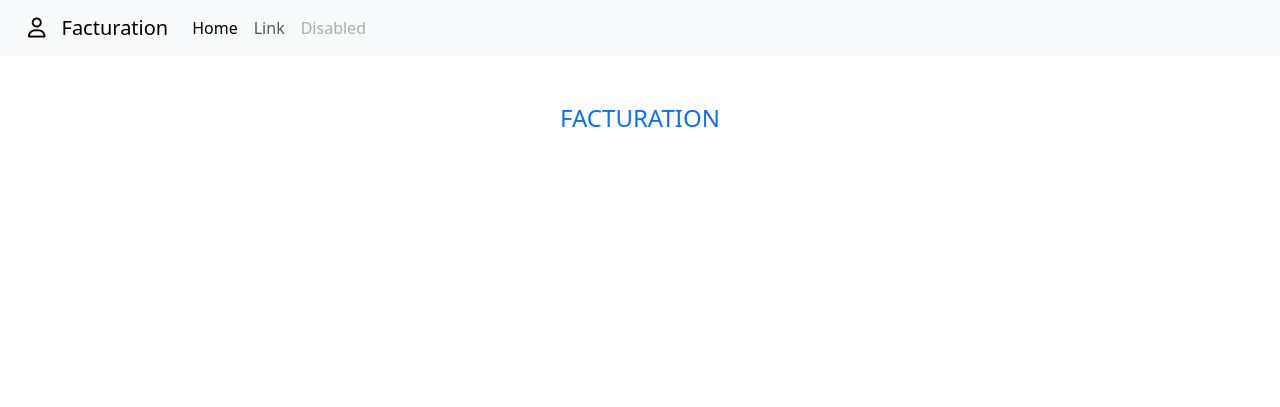
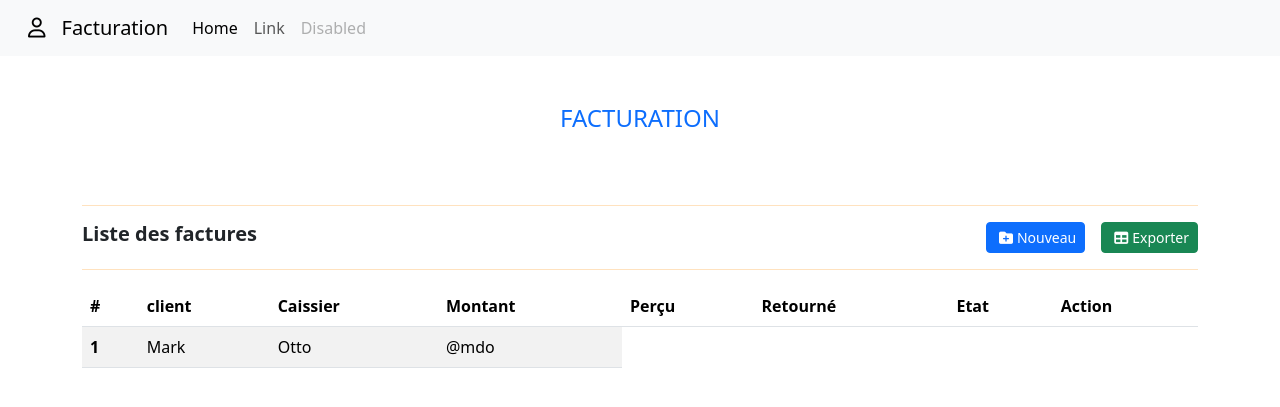
Before and after one commit to YannickMatongo/facturation, a PHP site: page / in a window 1280 px wide. Shown: the top 407 px of the page. Run offline with PHP 8.4, Linux system fonts and the light colour scheme; some libraries are stand-ins or nearby versions.

Commit message:
add table

```diff
--- a/index.php
+++ b/index.php
@@ -12,6 +12,8 @@
 
     <!-- fontawesome -->
     <link rel="stylesheet" href="https://cdnjs.cloudflare.com/ajax/libs/font-awesome/6.4.2/css/all.min.css" integrity="sha512-z3gLpd7yknf1YoNbCzqRKc4qyor8gaKU1qmn+CShxbuBusANI9QpRohGBreCFkKxLhei6S9CQXFEbbKuqLg0DA==" crossorigin="anonymous" referrerpolicy="no-referrer" />
+    <!-- link css -->
+    <link rel="stylesheet" href="style.css">
 </head>
 
 <body>
@@ -50,11 +52,45 @@
                 </h1>
             </div>
         </div>
-        <div class="dropdown-divider border-warning"></div>
-        <div class="row"></div>
-        <div class="dropdown-divider border-warning"></div>
-        <div class="row"></div>
-
+        <hr class="hr-light">
+        <div class="row">
+            <div class="col-md-6">
+                <h5 class="fw-bold mb-0">Liste des factures</h5>
+            </div>
+            <div class="col-md-6">
+                <div class="d-flex justify-content-end">
+                    <button class="btn btn-primary btn-sm me-3"><i class="fas fa-folder-plus px-1"></i>Nouveau</button>
+                    <a href="#" class="btn btn-success btn-sm" id="export"><i class="fas fa-table px-1"></i>Exporter</a>
+                </div>
+            </div>
+        </div>
+        <hr class="hr-light">
+        <div class="row">
+            <div class="table-responsive" id="orderTable">
+                <table class="table table-striped">
+                    <thead>
+                        <tr>
+                            <th scope="col">#</th>
+                            <th scope="col">client</th>
+                            <th scope="col">Caissier</th>
+                            <th scope="col">Montant</th>
+                            <th scope="col">Perçu</th>
+                            <th scope="col">Retourné</th>
+                            <th scope="col">Etat</th>
+                            <th scope="col">Action</th>
+                        </tr>
+                    </thead>
+                    <tbody>
+                        <tr>
+                            <th scope="row">1</th>
+                            <td>Mark</td>
+                            <td>Otto</td>
+                            <td>@mdo</td>
+                        </tr>
+                    </tbody>
+                </table>
+            </div>
+        </div>
     </section>
 
 
--- /dev/null
+++ b/style.css
@@ -0,0 +1,3 @@
+hr {
+    border-color: darkorange;
+  }
```
